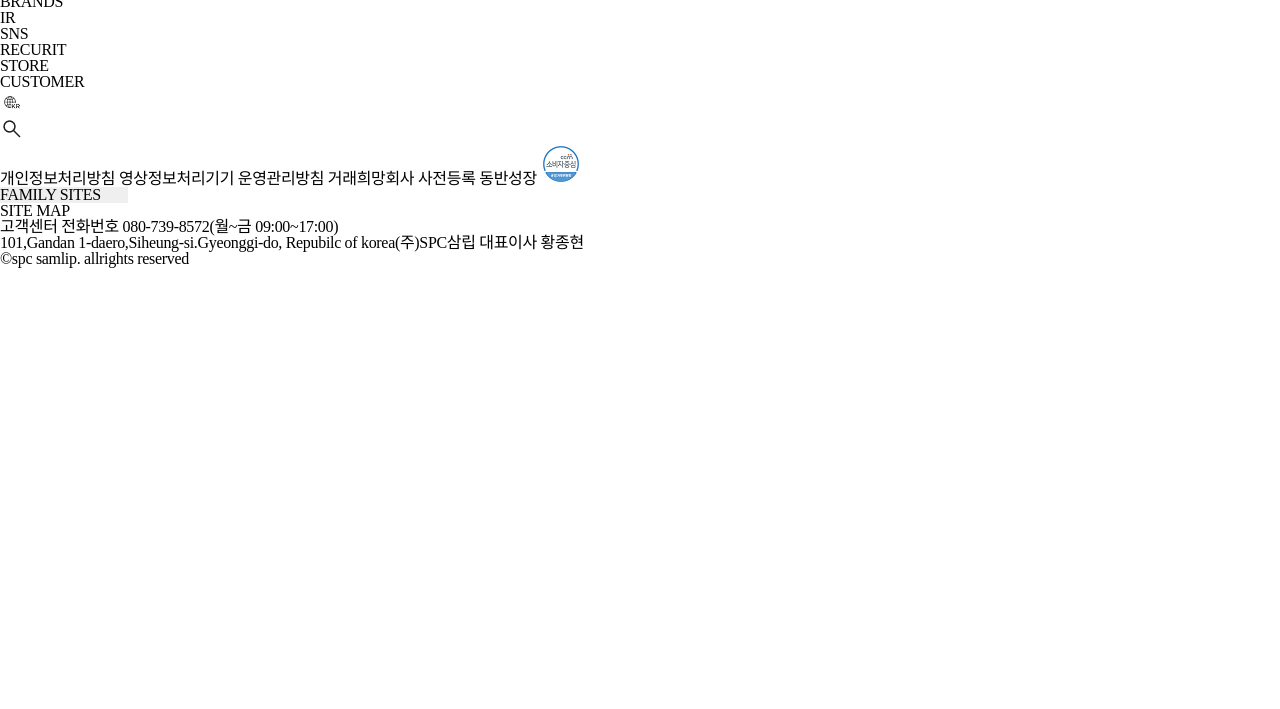
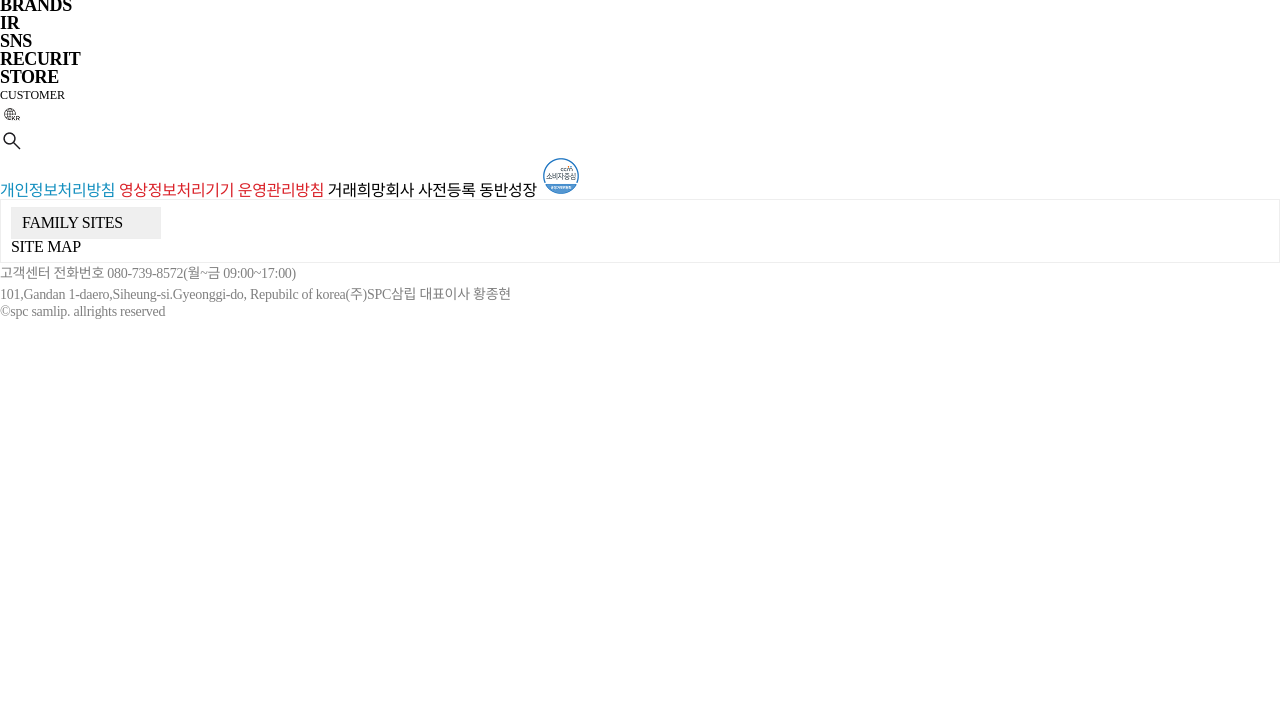
Before and after one commit to parkseongjoon855/project_web_samlip, a plain HTML site: page index.html in a window 1280 px wide. Shown: the part 91-800 px from the top of the page. Drawn offline with Linux system fonts and the light colour scheme; a web font is replaced by a local one.

Commit message:
header footer font design

```diff
--- a/styles/index.css
+++ b/styles/index.css
@@ -6,28 +6,58 @@
 #wrap header nav {}
 #wrap header nav .gnb {}
 #wrap header nav .gnbli {}
-#wrap header nav .gnb li a {}
+#wrap header nav .gnb li a {
+    font-size: 1.125rem;
+    font-weight:600;
+    /* font-family:'pretendard''sans-serif';reset초기값에 존재함으로 생략 */
+/*  line-height:1;reset초기값에 존재함으로 생략
+    letter-spacing:-0.02rem; reset초기값에 존재함으로 생략
+    text-align:left;기본값으로 작성 필요 없음
+    color:#000; reset 초기값에 존재함으로로 생략*/
+}
 #wrap header .right_menu {}
 #wrap header .right_menu li {}
-#wrap header .right_menu li a  {}
+#wrap header .right_menu li a  {
+    font-size:0.75rem;
+    letter-spacing:0;
+}
 #wrap header.right_menu li a img {}
 /* ======================================footer */
 #wrap footer {}
 #wrap footer .top {}
 #wrap footer .top .left {}
-#wrap footer .top .left a {}
-#wrap footer .top .left a:nth-child(1) {}
-#wrap footer .top .left a:nth-child(2) {}
+#wrap footer .top .left a {
+    font-size:1rem;
+}
+#wrap footer .top .left a:nth-child(1) {
+    color:#138fbf;
+}
+#wrap footer .top .left a:nth-child(2) {
+    color:#da2128;
+}
 #wrap footer .top .left a img {}
-#wrap footer .top .right {}
+#wrap footer .top .right {
+    border:1px solid#eee;
+    padding:7px 10px;
+}
 /* =======================footer 패밀리사이트+사이트맵 공통 */
-#wrap footer .top .right .site {}
+#wrap footer .top .right .site {
+    border:1px solid#eee;
+    padding:7px 10px;
+}
+/* ======================footer 패밀리사이트+사이트맵 개별 */
 #wrap footer .top .right select {}
-/* =====================footer 패밀리사이트+사이트맵 개별 */
 #wrap footer .top .right select option {}
 #wrap footer .top .site_map_site_map {}
 #wrap footer .top .site_map_site_map span {}
 #wrap footer .top .site_map_site_map img {}
 #wrap footer .bottom {}
-#wrap footer .bottom address {}
-#wrap footer .bottom address p {}
+#wrap footer .bottom address {
+    font-size:0.875rem;
+    line-height:150%;
+    color:#808080;
+}
+#wrap footer .bottom p {
+    font-size:0.875rem;
+    color:#808080;
+}
--- a/styles/reset.css
+++ b/styles/reset.css
@@ -18,5 +18,5 @@ fieldset {border:0;}
 legend {display:none;}
 input {border:0; outline:0;}
 button {border:0; background:none; cursor:pointer;}
-table,tr,td,th {border-collapse: collapse;}
+table,tr,td,th {border-collapse:collapse;}
 select, option {border:0; appearance:none;}
```
